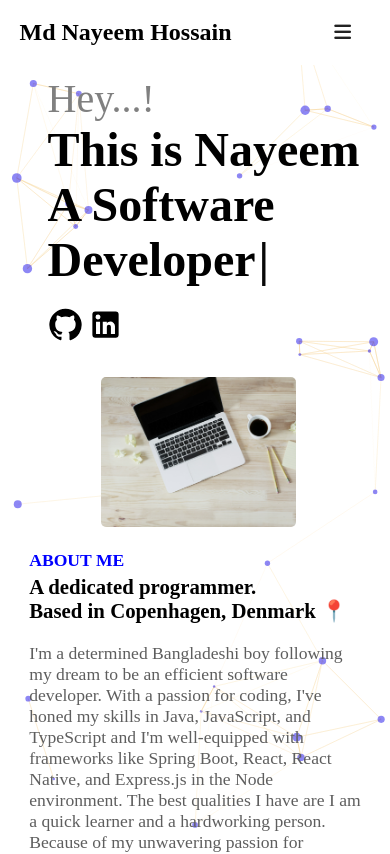
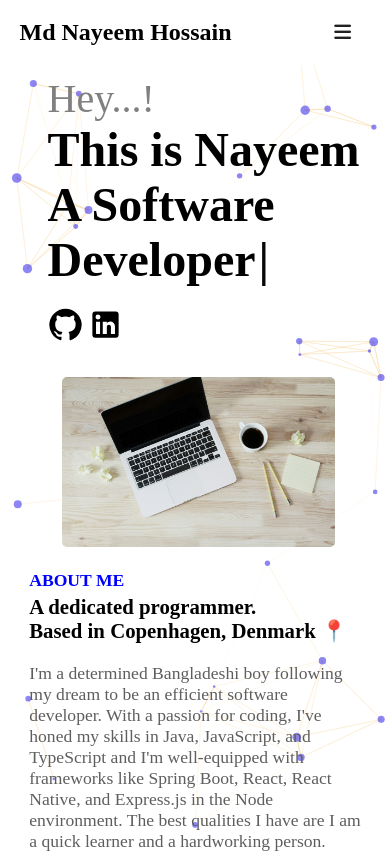
Before and after one commit to M-N-Hossain/Portfolio_V2, a React (Vite) app: page / in a window 390 px wide. Shown: the top 854 px of the page. Built offline with nearby package versions, Linux system fonts and the light colour scheme.

Commit message:
changes made with media styling

```diff
--- a/src/components/Skills.jsx
+++ b/src/components/Skills.jsx
@@ -11,8 +11,8 @@ export default function Skills() {
       <p className="text">The skills, tools and technologies</p>
       <p className="text">I am really good at:</p>
       <div className="techStack">
-        {technologies.map((technology) => (
-          <Tech imgUrl={technology.icon} name={technology.name} />
+        {technologies.map((technology, index) => (
+          <Tech key={index} imgUrl={technology.icon} name={technology.name} />
         ))}
       </div>
     </div>
--- a/src/styles/aboutMe.css
+++ b/src/styles/aboutMe.css
@@ -57,9 +57,9 @@
     }
 
     .imgContainer{
-        height: 150px;
-        width: 50%;
-        align-self: center;
+        height: 170px;
+        width: 70%;
+        position: relative;
     }
     .infoContainer{
         margin-top: 10%;
--- a/src/styles/skills.css
+++ b/src/styles/skills.css
@@ -53,8 +53,8 @@
 }
 
 @media (max-width: 480px){
-    .skills{
-        /* margin-left: 5%; */
+    .techStack{
+        width: 85%;
     }
     .tech{
         width: 46%;
```
